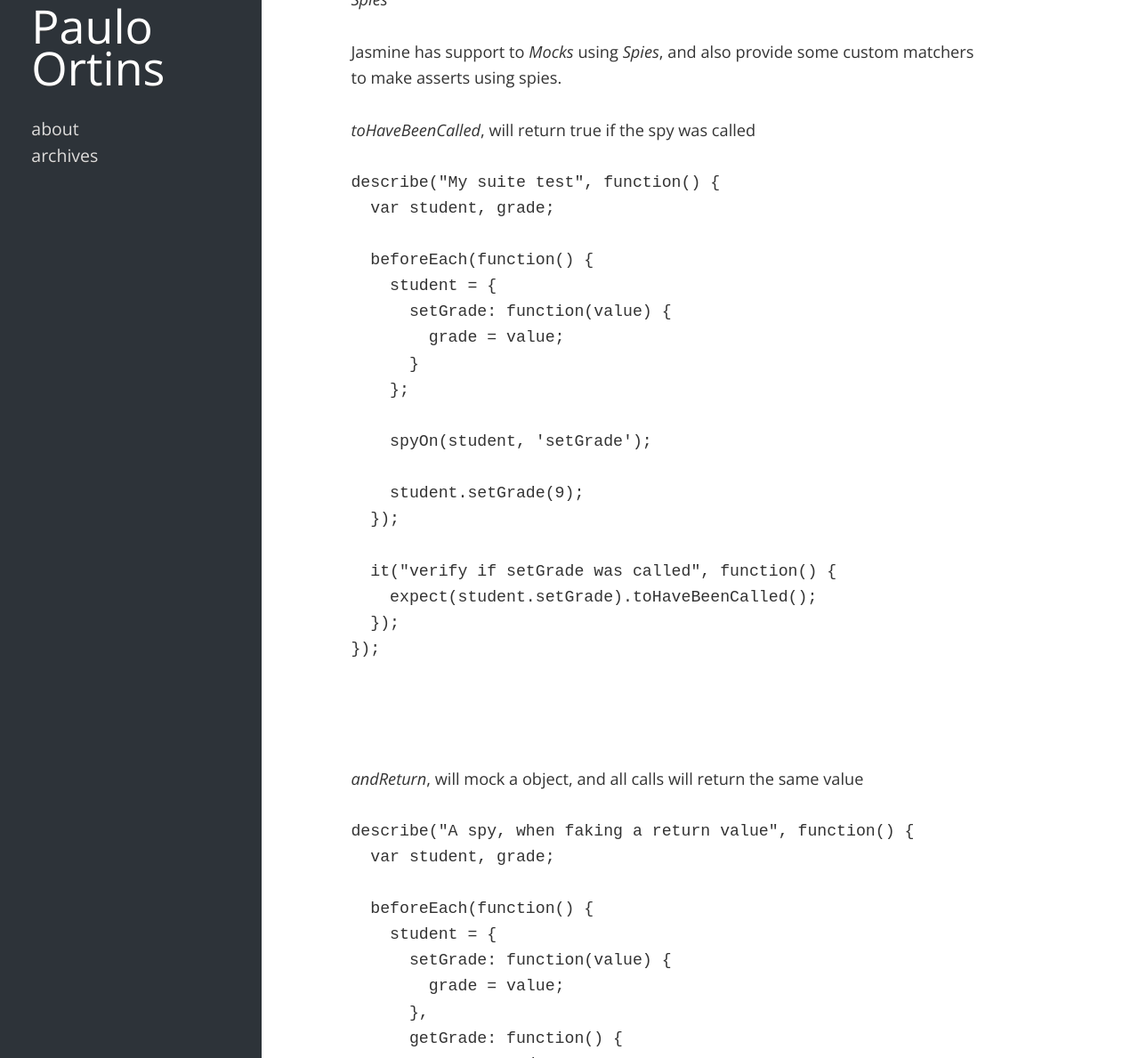
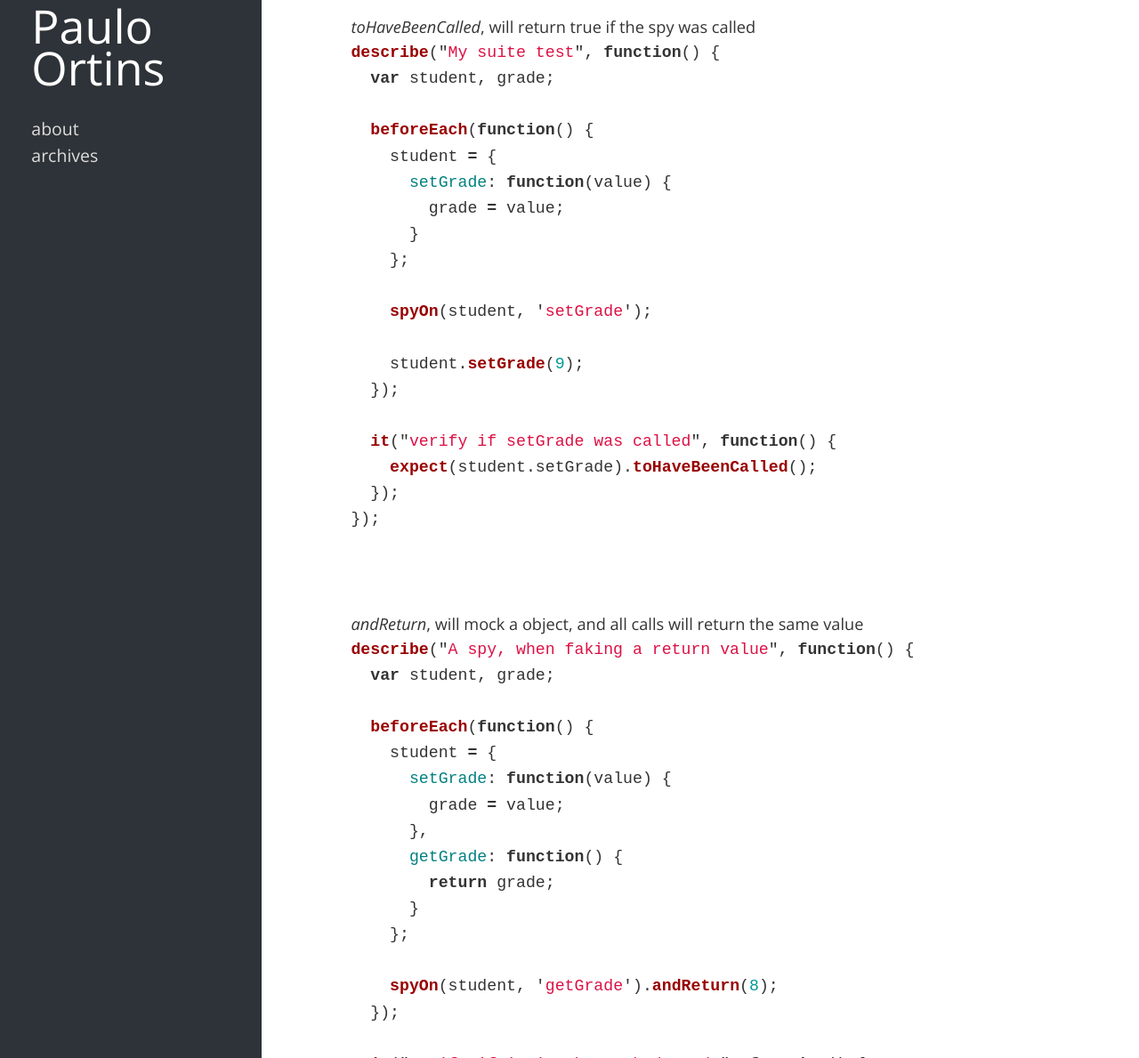
Before and after one commit to pauloortins/pauloortins.github.io, a Jekyll site: the page built from _posts/2013-05-06-jasmine-javascript-unit-tests.html, in a window 1280 px wide and 1400 px high, scrolled down 3489 px, cut to the strip 211-1400 px from the top of the window. Shown: the whole strip at 89% size. Built offline with Jekyll 4.4.1, drawn with Linux system fonts in a browser that asks for light colours; nearby versions of some CDN libraries; some of the changed text lies outside the part shown.

Commit message:
Fixed jasmine unit tests

```diff
--- a/_posts/2013-05-06-jasmine-javascript-unit-tests.html
+++ b/_posts/2013-05-06-jasmine-javascript-unit-tests.html
@@ -22,13 +22,13 @@ date: 2013-05-06
 <p><strong>How Jasmine works</strong></p>
 <p><em>Describe</em></p>
 <p>A Jasmine test suite starts with a <em>describe</em> declaration that is a function that receive two parameters, the test suite name, and another function that will implement the tests.</p>
-<pre>
+{% highlight javascript %}
 describe("My test suite", function() {});
-</pre>
+{% endhighlight %}
 <p><br/><br />
 <em>It</em></p>
 <p>The tests are implemented by the <em>It</em> function, that as <em>describe</em>, receive two parameters, the test name, and the function that represents the test.</p>
-<pre>
+{% highlight javascript %}
 describe("My test suite", function() {
 
   it("testing a positive case", function() {
@@ -38,11 +38,11 @@ describe("My test suite", function() {
   });
 
 });
-</pre>
+{% endhighlight %}
 <p><br/><br />
 <em>Expect/Matchers</em></p>
 <p>The <em>expects</em> in jasmine are made by the <em>matchers</em>, that will compare the actual value with the expected value. The matchers can execute a negative assert using the <em>not</em> operator.</p>
-<pre>
+{% highlight javascript %}
 describe("My test suite", function() {
 
   it("testing a positive case", function() {
@@ -54,10 +54,10 @@ describe("My test suite", function() {
   });
 
 });
-</pre>
+{% endhighlight %}
 <p><br/></p>
 <p>The Jasmine by default has a lot of <em>matchers</em>, but it's extensible, new <em>matchers</em> can be added to <em>framework</em>.</p>
-<pre>
+{% highlight javascript %}
 
 beforeEach(function() {
   this.addMatchers({
@@ -67,11 +67,11 @@ beforeEach(function() {
   });
 });
 
-</pre>
+{% endhighlight %}
 <p><br/><br />
 <em>Setup/Teardown</em></p>
 <p>Jasmine has support to <em>Setup</em> (functions that will be executed <strong>before</strong> each test) and to the <em>Teardown</em> (functions that will be executed <strong>after</strong> each test).</p>
-<pre>
+{% highlight javascript %}
 
 describe("My test suite", function() {
   var foo;
@@ -86,12 +86,12 @@ describe("My test suite", function() {
 
 });
 
-</pre>
+{% endhighlight %}
 <p><br/><br />
 <em>Spies</em></p>
 <p>Jasmine has support to <em>Mocks</em> using <em>Spies</em>, and also provide some custom matchers to make asserts using spies.</p>
 <p><em>toHaveBeenCalled</em>, will return true if the spy was called</p>
-<pre>
+{% highlight javascript %}
 
 describe("My suite test", function() {
   var student, grade;
@@ -113,10 +113,10 @@ describe("My suite test", function() {
   });
 });
 
-</pre>
+{% endhighlight %}
 <p><br/><br />
 <em>andReturn</em>, will mock a object, and all calls will return the same value</p>
-<pre>
+{% highlight javascript %}
 
 describe("A spy, when faking a return value", function() {
   var student, grade;
@@ -139,7 +139,7 @@ describe("A spy, when faking a return value", function() {
   });
 });
 
-</pre>
+{% endhighlight %}
 <p><br/><br />
 In the next post, I will show how to use <strong>Jasmine</strong> in practice, creating a <em>Code Kata</em> using BDD and Jasmine :)</p>
 <p>For more info, I recommend the Jasmine page:</p>
```
Also changed, not shown: 4 other files.
